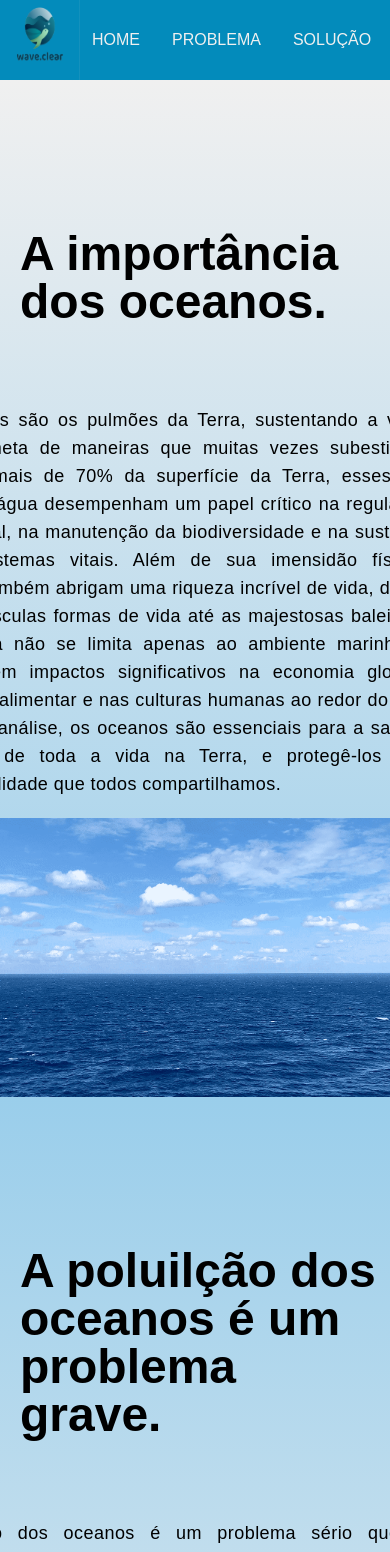
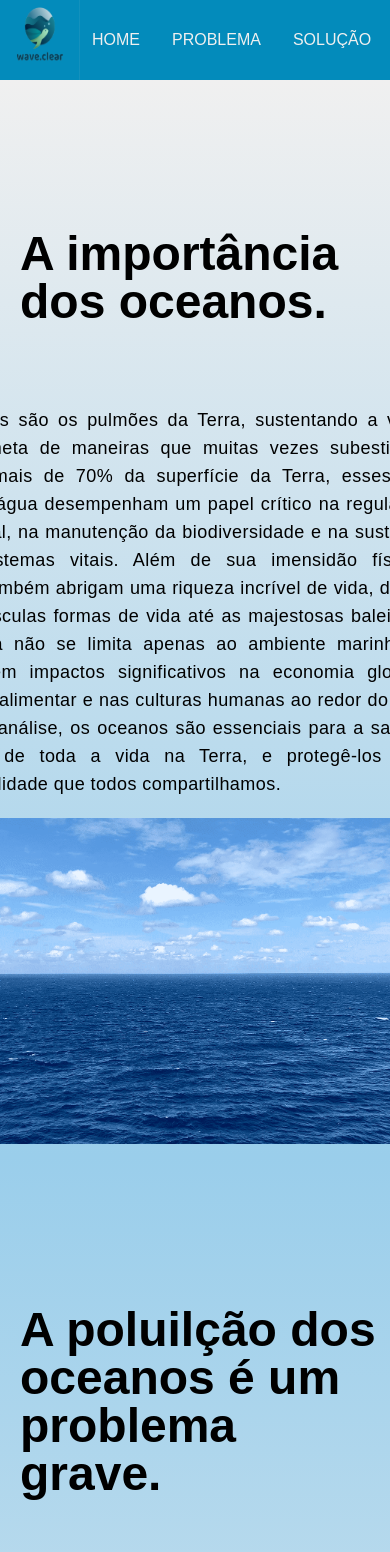
Before and after one commit to rafadagalera/wave.clear, a React (Vite) app in the folder SITE/waveclear/: page /problema in a window 390 px wide. Shown: the top 1552 px of the page. Built offline with nearby package versions, Linux system fonts and the light colour scheme; a web font is replaced by a local one.

Commit message:
bug fix footer

```diff
--- a/SITE/waveclear/src/pages/problema.jsx
+++ b/SITE/waveclear/src/pages/problema.jsx
@@ -30,8 +30,8 @@ function Problema() {
         <>
             <div className="flex flex-col">
                 {sections.map((section ) => (
-                    <div key={section.id} className={`w-screen h-[1017px] md:h-auto ${section.bgColor} flex justify-between`}>
-                        <div className='w-full md:w-3/4 m-auto mb-32'>
+                    <div key={section.id} className={`w-screen md:h-auto ${section.bgColor} flex justify-between`}>
+                        <div className='w-full md:w-3/4 m-auto mb-3'>
                             <h2 className='mt-[150px] md:mt-16 ml-5 text-5xl md:text-3xl font-bold mx-auto'>{section.title}</h2>
                             <div className='mt-[80px] md:mt-8 ml-5 md:ml-0 justify-center text-justify grid md:grid-cols-2 gap-5 grid-rows-1'>
 
@@ -40,7 +40,7 @@ function Problema() {
                                 </div>
 
                                 <img
-                                    className=' max-w-[600px] min-h-[300px] object-cover '
+                                    className=' max-w-[600px] md:min-h-[300px] object-cover '
                                     src={section.img}
                                     alt={`imagem do oceano da seção ${section.title}`} />
                             </div>
```
